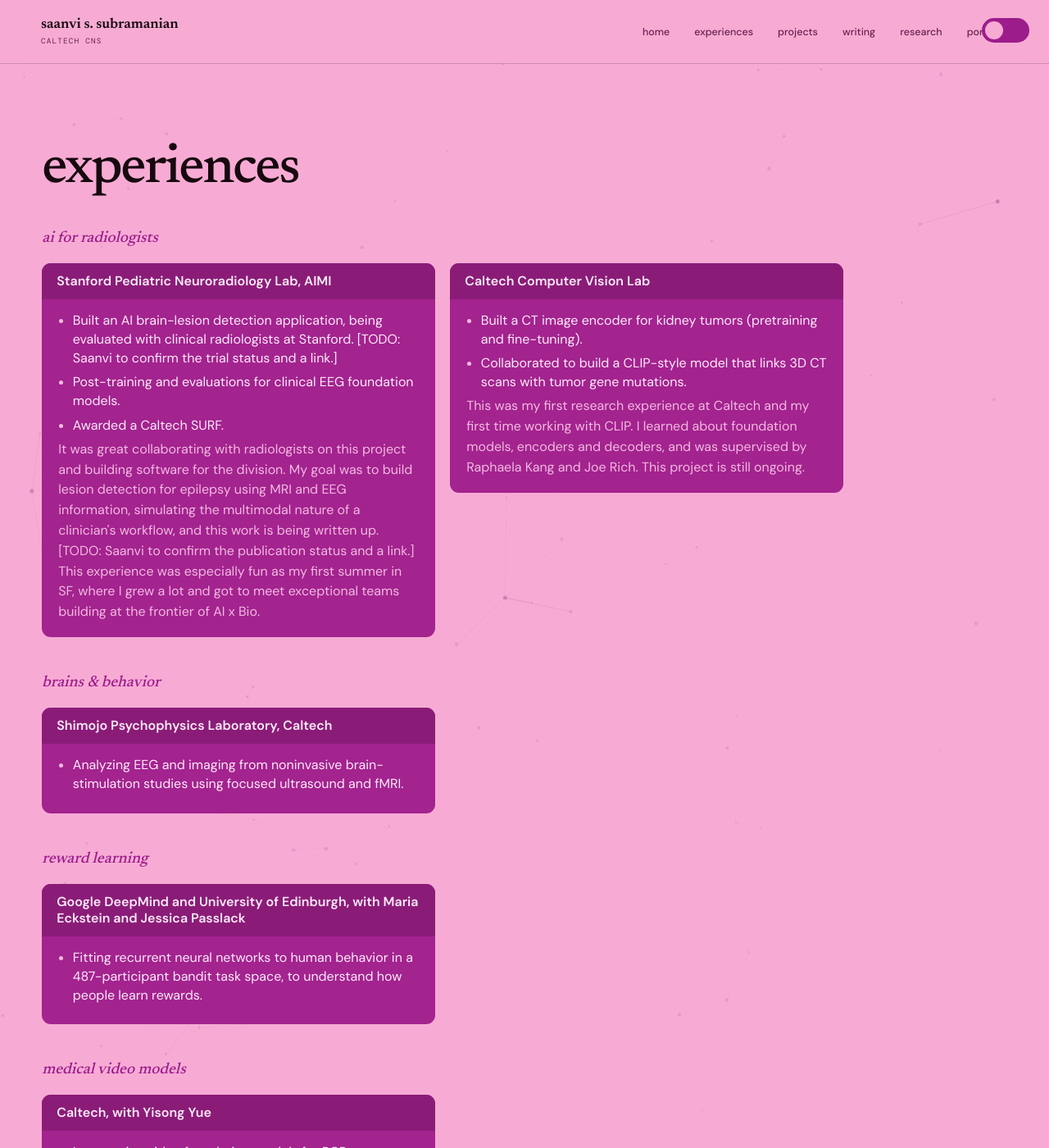
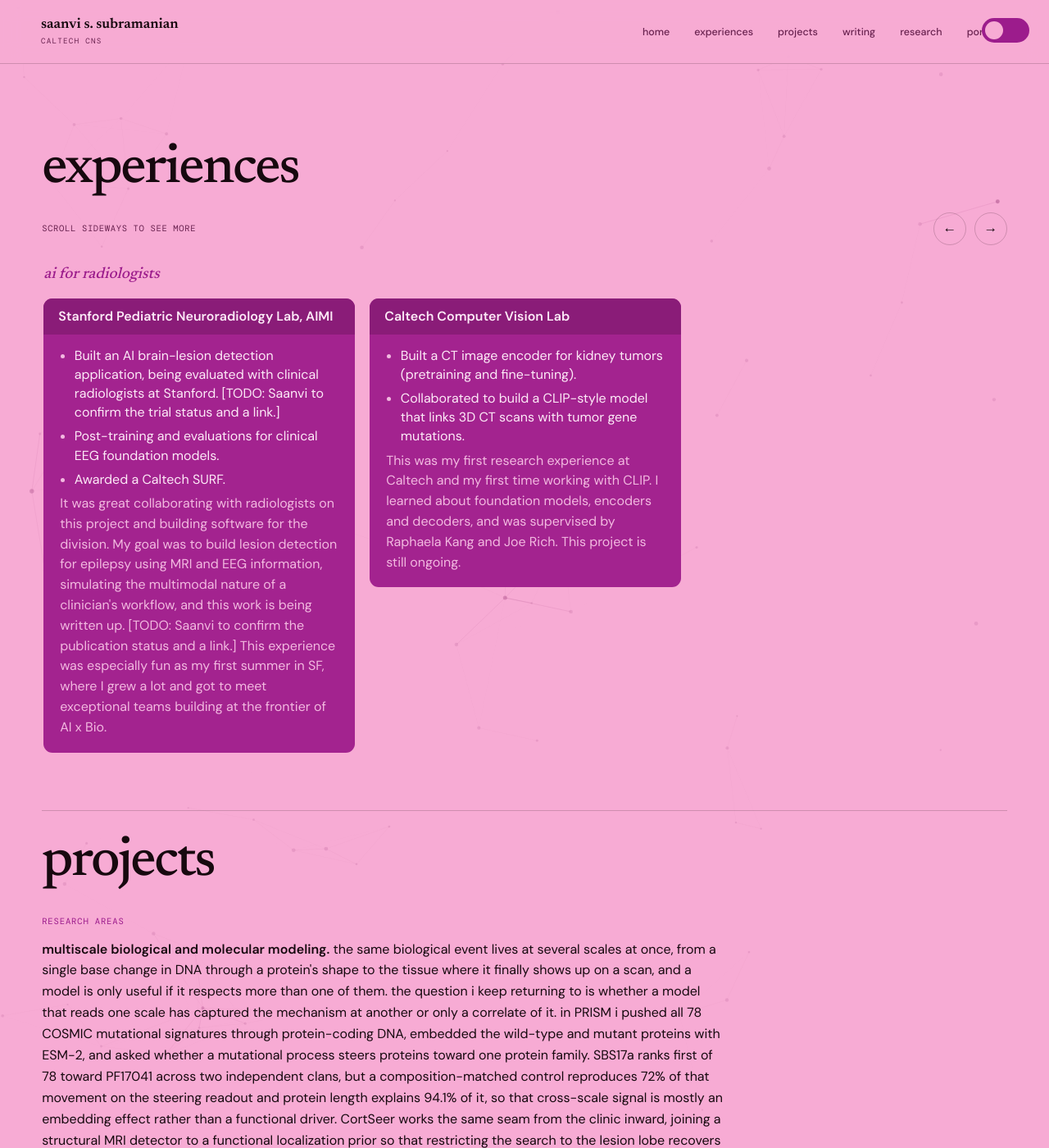
Before and after one commit to saanviiyer/saanviiyer.github.io, a Jekyll site: the page built from pages/portfolio.html, in a window 1280 px wide and 1400 px high. Shown: the whole window at 82% size. Built offline with Jekyll 4.4.1, drawn with Linux system fonts in a browser that asks for light colours; some web fonts are replaced; some of the changed text lies outside the part shown.

Commit message:
Widen research-post cards with more spacious type, and make experiences a horizontal scrolling track
Co-Authored-By: Claude Opus 5.5 <noreply@anthropic.com>

```diff
--- a/assets/css/style.css
+++ b/assets/css/style.css
@@ -558,40 +558,40 @@ nav {
 
 /* Research post, centered reading column (Goodfire-style) */
 .research-post {
-  max-width: 800px;
+  max-width: 1120px;
   margin: 0 auto;
   background: var(--read-card);
   border: 1px solid var(--read-card-edge);
-  border-radius: 24px;
-  padding: clamp(28px, 5vw, 66px);
+  border-radius: 28px;
+  padding: clamp(30px, 6.5vw, 96px) clamp(22px, 7.5vw, 112px);
   box-shadow: 0 16px 46px rgba(23, 9, 15, 0.08);
 }
-.rp-head { margin-bottom: 40px; }
+.rp-head { margin-bottom: 64px; }
 .rp-eyebrow { font-family: var(--mono); font-size: 0.68rem; letter-spacing: 0.1em; text-transform: uppercase; color: var(--accent); margin: 0 0 22px; }
 .rp-eyebrow a { color: var(--accent); text-decoration: none; }
 .rp-eyebrow a:hover { text-decoration: underline; text-underline-offset: 3px; }
-.rp-title { font-family: var(--serif); font-size: clamp(2.3rem, 4.8vw, 3.4rem); font-weight: 500; line-height: 1.06; letter-spacing: -0.028em; margin: 0; }
-.rp-dek { font-family: var(--serif); font-size: clamp(1.2rem, 2.3vw, 1.5rem); line-height: 1.42; color: var(--muted); margin: 22px 0 0; max-width: 60ch; }
-.rp-hero { margin: 36px 0 0; }
+.rp-title { font-family: var(--serif); font-size: clamp(2.4rem, 5.4vw, 4.1rem); font-weight: 500; line-height: 1.06; letter-spacing: -0.028em; margin: 0; }
+.rp-dek { font-family: var(--serif); font-size: clamp(1.2rem, 2.3vw, 1.5rem); line-height: 1.42; color: var(--muted); margin: 30px 0 0; max-width: 72ch; }
+.rp-hero { margin: 48px 0 0; }
 .rp-hero img { width: 100%; height: auto; display: block; border-radius: 10px; }
 .rp-hero figcaption { font-family: var(--mono); font-size: 0.72rem; color: var(--muted); line-height: 1.5; margin-top: 10px; }
 
-.rp-body { font-size: 1.12rem; line-height: 1.8; color: var(--ink); }
-.rp-body p { font-family: var(--serif); font-size: 1.12rem; line-height: 1.8; margin: 0 0 22px; }
+.rp-body { font-size: 1.18rem; line-height: 1.85; color: var(--ink); }
+.rp-body p { font-family: var(--serif); font-size: 1.18rem; line-height: 1.85; margin: 0 0 30px; }
 .rp-body strong { font-weight: 600; }
-.rp-body h2 { font-family: var(--sans); font-size: 1.5rem; font-weight: 600; letter-spacing: -0.01em; line-height: 1.22; margin: 50px 0 14px; }
-.rp-body h3 { font-family: var(--sans); font-size: 1.18rem; font-weight: 600; margin: 34px 0 10px; }
-.rp-body ul, .rp-body ol { margin: 0 0 22px; padding-left: 1.3rem; }
-.rp-body li { font-family: var(--serif); font-size: 1.1rem; line-height: 1.7; margin-bottom: 9px; }
+.rp-body h2 { font-family: var(--sans); font-size: 1.75rem; font-weight: 600; letter-spacing: -0.01em; line-height: 1.22; margin: 76px 0 22px; }
+.rp-body h3 { font-family: var(--sans); font-size: 1.3rem; font-weight: 600; margin: 48px 0 14px; }
+.rp-body ul, .rp-body ol { margin: 0 0 30px; padding-left: 1.4rem; }
+.rp-body li { font-family: var(--serif); font-size: 1.16rem; line-height: 1.75; margin-bottom: 12px; }
 .rp-body li::marker { color: var(--accent); }
 .rp-body a { color: var(--ink); text-decoration: underline; text-decoration-color: var(--accent); text-underline-offset: 3px; }
 .rp-body blockquote { border-left: 2px solid var(--accent); color: var(--muted); margin: 28px 0; padding-left: 22px; }
 .rp-body hr { border: none; border-top: 1px solid var(--accent-soft); margin: 44px 0; }
 .rp-body img { max-width: 100%; height: auto; }
 /* figures authored as an image paragraph followed by a bold caption paragraph */
-.rp-body p:has(> img) { text-align: center; margin: 34px 0 8px; }
+.rp-body p:has(> img) { text-align: center; margin: 48px 0 12px; }
 .rp-body p:has(> img) > img { width: 100%; border-radius: 8px; }
-.rp-body p:has(> img) + p { font-family: var(--mono); font-size: 0.74rem; line-height: 1.6; color: var(--muted); margin: 0 0 30px; }
+.rp-body p:has(> img) + p { font-family: var(--mono); font-size: 0.78rem; line-height: 1.65; color: var(--muted); margin: 0 0 44px; }
 
 .post-back { margin-top: 56px; }
 .post-back a { color: var(--accent); font-family: var(--mono); font-size: 0.7rem; text-decoration: none; text-transform: uppercase; letter-spacing: 0.06em; }
@@ -1154,3 +1154,35 @@ table.pp-table td { font-family: var(--serif); line-height: 1.5; }
 .wc-desc { font-size: 0.98rem; line-height: 1.55; color: var(--ink); }
 .wc-read { font-family: var(--mono); font-size: 0.66rem; letter-spacing: 0.05em; text-transform: uppercase; color: var(--accent); margin-top: 12px; }
 .wc-cover-ph { background: linear-gradient(135deg, var(--paper-deep), var(--accent)); }
+
+/* ============ Experiences: one horizontal scrolling track ============ */
+.exp-scroller { position: relative; }
+.exp-controls { display: flex; align-items: center; justify-content: flex-end; gap: 10px; margin: -12px 0 14px; }
+.exp-hint { color: var(--muted); font-family: var(--mono); font-size: 0.66rem; letter-spacing: 0.06em; text-transform: uppercase; margin-right: auto; }
+.exp-nav {
+  width: 40px; height: 40px; border-radius: 50%;
+  border: 1px solid var(--border); background: transparent; color: var(--ink);
+  font-size: 1.05rem; line-height: 1; cursor: pointer;
+  transition: background 0.18s, color 0.18s, border-color 0.18s;
+}
+.exp-nav:hover { background: var(--accent-soft); border-color: var(--accent); color: var(--accent); }
+.exp-nav:focus-visible { outline: 2px solid var(--accent); outline-offset: 2px; }
+.exp-track {
+  display: flex;
+  align-items: flex-start;
+  gap: 36px;
+  overflow-x: auto;
+  overscroll-behavior-x: contain;
+  scroll-snap-type: x proximity;
+  scroll-padding-left: 2px;
+  padding: 6px 2px 22px;
+  scrollbar-width: thin;
+  scrollbar-color: var(--accent) transparent;
+}
+.exp-track:focus-visible { outline: 2px solid var(--accent); outline-offset: 4px; border-radius: 12px; }
+.exp-track .exp-group { flex: 0 0 auto; margin: 0; }
+.exp-track .exp-group-title { margin: 0 0 14px; white-space: nowrap; }
+.exp-track .exp-cards { display: flex; align-items: flex-start; gap: 18px; }
+.exp-track .exp-card-static,
+.exp-track .flip-card { flex: 0 0 min(380px, 82vw); scroll-snap-align: start; }
+@media (prefers-reduced-motion: reduce) { .exp-track { scroll-behavior: auto; } }
--- a/pages/portfolio.html
+++ b/pages/portfolio.html
@@ -7,6 +7,13 @@ permalink: /pages/portfolio/
 
 <section id="experiences" class="pf-section">
   <h2 class="pf-heading">experiences</h2>
+<div class="exp-scroller">
+  <div class="exp-controls">
+    <span class="exp-hint">scroll sideways to see more</span>
+    <button type="button" class="exp-nav" id="exp-prev" aria-label="Previous experiences">&larr;</button>
+    <button type="button" class="exp-nav" id="exp-next" aria-label="Next experiences">&rarr;</button>
+  </div>
+  <div class="exp-track" id="exp-track" tabindex="0" role="region" aria-label="Experiences, scroll horizontally">
 <section class="exp-group">
   <h2 class="exp-group-title">ai for radiologists</h2>
   <div class="exp-cards">
```
Also changed, not shown: other parts of pages/portfolio.html (+11 -0 lines).
